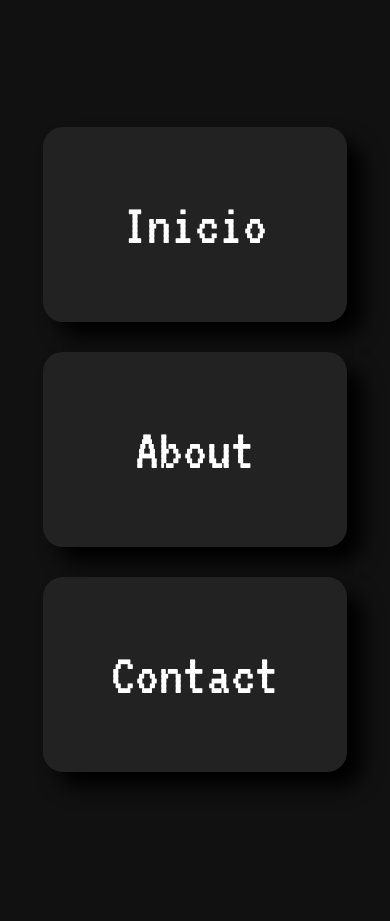
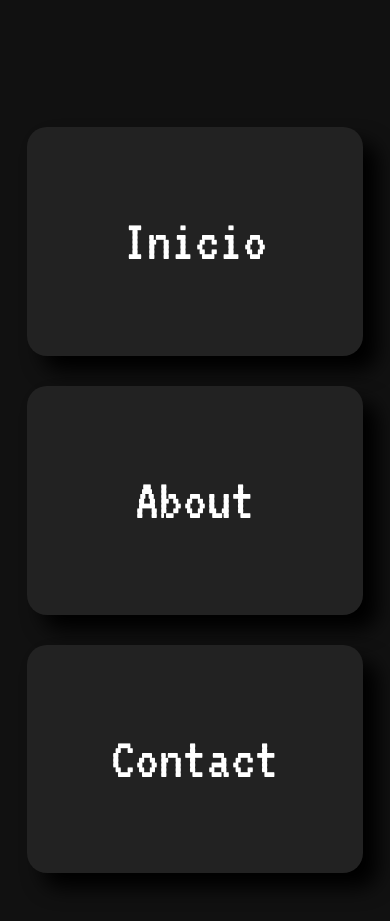
Before and after one commit to DaniloRiccardi/DaniloRiccardi.github.io, a plain HTML site: page works.html in a window 390 px wide. Shown: the part 3500-4421 px from the top of the page. Before the commit the page ends 4382 px from the top, so only its background shows below. Drawn offline with Linux system fonts and the light colour scheme.

Commit message:
Update work.css

```diff
--- a/work.css
+++ b/work.css
@@ -124,7 +124,7 @@ p{
         padding: 0;
     }
     .nav-container a{
-        padding: 8vh;
+        padding: 10vh;
         margin-bottom: 30px;
     }
 }
```
